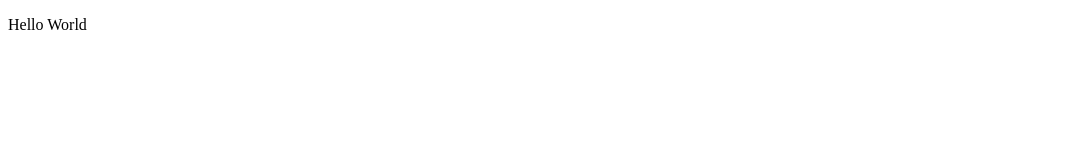
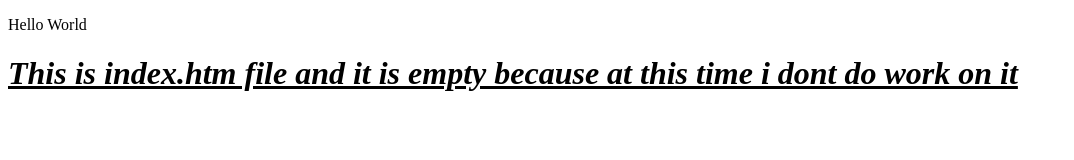
Before and after one commit to Dayaan-Shafique01/New-Repository, a plain HTML site: page index.html in a window 1280 px wide. Shown: the whole page, without its empty margins (0-1074 px from the left). Drawn offline with Linux system fonts and the light colour scheme.

Commit message:
Add new heading Between it

```diff
--- a/index.html
+++ b/index.html
@@ -7,5 +7,6 @@
 </head>
 <body>
     <p>Hello World</p>
+    <b><i><u><h1>This is index.htm file and it is empty because at this time i dont do work on it</h1></u></i></b>
 </body>
 </html>
```
